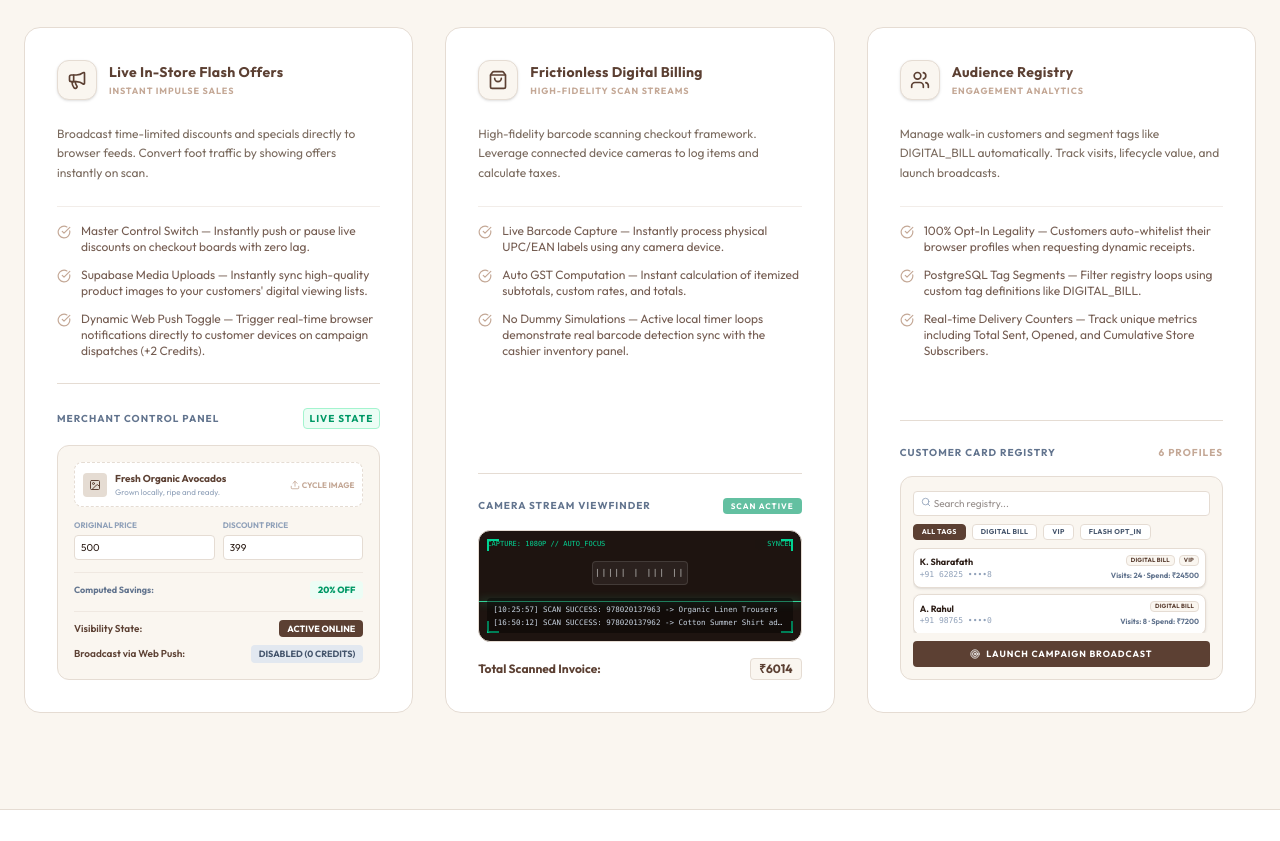
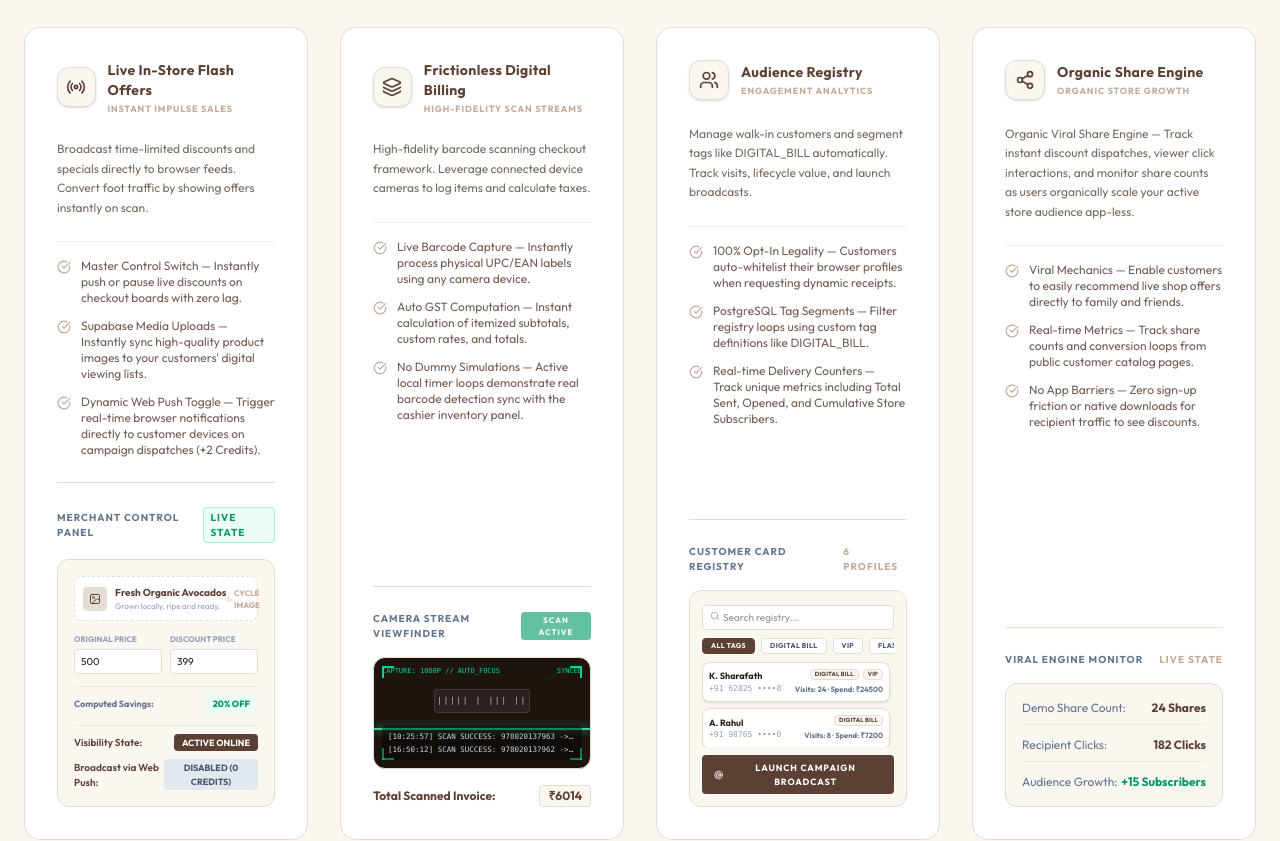
Before and after one commit to SharafathPersonal/Frontloop, a Next.js app: page / in a window 1280 px wide. Shown: the part 1380-2221 px from the top of the page. Built offline with nearby package versions, Linux system fonts and the light colour scheme; a web font is replaced by a local one.

Commit message:
feat: integrate viral flash share analytics and landing page feature card

```diff
--- a/src/app/api/offers/route.ts
+++ b/src/app/api/offers/route.ts
@@ -43,7 +43,7 @@ export async function GET(req: Request) {
     // Fetch active, non-deleted offers with filters, sorting, and pagination bounds
     let query = supabase
       .from('shop_flash_offers')
-      .select('id, product_name, offer_description, original_price, discount_price, show_percentage_badge, show_discount_price, image_url, created_at')
+      .select('id, product_name, offer_description, original_price, discount_price, show_percentage_badge, show_discount_price, image_url, created_at, push_shared_count')
       .eq('shop_id', shop.id)
       .eq('is_active', true)
       .eq('is_deleted', false);
--- /dev/null
+++ b/src/app/catalog/page.tsx
@@ -0,0 +1,37 @@
+'use client';
+
+import { Suspense } from 'react';
+import { useSearchParams } from 'next/navigation';
+import PublicOffersPage from '../offers/[shopSlug]/page';
+
+function CatalogContent() {
+  const searchParams = useSearchParams();
+  const shopSlug = searchParams.get('shop') || searchParams.get('slug') || '';
+
+  if (!shopSlug) {
+    return (
+      <div className="flex flex-col items-center justify-center min-h-screen bg-[#FAF6F0] p-6 text-center font-outfit">
+        <h1 className="serif-headline text-2xl text-[#5C4033] mb-4">No Shop Specified</h1>
+        <p className="text-sm text-slate-500 max-w-sm">
+          Please specify a shop slug in the URL query parameter (e.g., ?shop=my-shop) to view the verified merchant catalog.
+        </p>
+      </div>
+    );
+  }
+
+  const resolvedParams = Promise.resolve({ shopSlug });
+
+  return <PublicOffersPage params={resolvedParams} />;
+}
+
+export default function CatalogPage() {
+  return (
+    <Suspense fallback={
+      <div className="flex items-center justify-center min-h-screen bg-[#FAF6F0]">
+        <div className="text-sm text-[#5C4033] font-serif animate-pulse">Loading Catalog...</div>
+      </div>
+    }>
+      <CatalogContent />
+    </Suspense>
+  );
+}
--- a/src/app/offers/[shopSlug]/page.tsx
+++ b/src/app/offers/[shopSlug]/page.tsx
@@ -1,7 +1,7 @@
 'use client';
 
 import { useEffect, useState, useMemo, use, useCallback, useRef } from 'react';
-import { Search, Tag, Sparkles, Loader2, ChevronDown } from 'lucide-react';
+import { Search, Tag, Sparkles, Loader2, ChevronDown, Share2 } from 'lucide-react';
 import { supabase } from '@/lib/supabaseClient';
 
 interface OfferItem {
@@ -14,6 +14,7 @@ interface OfferItem {
   show_discount_price: boolean;
   image_url?: string | null;
   created_at?: string;
+  push_shared_count?: number;
 }
 
 interface ShopBrand {
@@ -57,6 +58,7 @@ function OfferCardComponent({
   themeColor: string;
   discountPct: (orig: number, disc: number) => number;
 }) {
+  const [shares, setShares] = useState(offer.push_shared_count || 0);
   const computedPct = discountPct(Number(offer.original_price), Number(offer.discount_price));
 
   const formatCreatedAt = (dateStr?: string) => {
@@ -137,12 +139,45 @@ function OfferCardComponent({
 
           {/* Button */}
           <div className="flex flex-col items-start sm:items-end shrink-0">
+            <div className="flex gap-2 items-center">
+              <button
+                onClick={async (e) => {
+                  e.stopPropagation();
+                  if (navigator.share) {
+                    try {
+                      await navigator.share({
+                        title: offer.product_name,
+                        text: offer.offer_description || `Check out this amazing offer for ${offer.product_name}!`,
+                        url: window.location.href,
+                      });
+                      setShares(prev => prev + 1);
+                      await supabase.rpc('increment_flash_offer_shares', { p_offer_id: offer.id });
+                    } catch (err) {
+                      console.error('Error sharing:', err);
+                    }
+                  } else {
+                    try {
+                      await navigator.clipboard.writeText(window.location.href);
+                      alert('Offer link copied to clipboard!');
+                      setShares(prev => prev + 1);
+                      await supabase.rpc('increment_flash_offer_shares', { p_offer_id: offer.id });
+                    } catch (err) {
+                      console.error('Failed to copy link:', err);
+                    }
+                  }
+                }}
+                className="px-2.5 py-1 rounded text-[8px] font-bold uppercase tracking-wider border flex items-center gap-1 hover:bg-[#FAF6F0] transition-colors"
+                style={{ borderColor: themeColor, color: themeColor }}
+              >
+                <Share2 size={10} /> Share {shares > 0 && `(${shares})`}
+              </button>
               <button
                 className="px-3.5 py-1 rounded text-[8px] font-bold uppercase tracking-wider text-white shadow-sm hover:scale-[1.02] transition-transform"
                 style={{ backgroundColor: themeColor }}
               >
                 CLAIM IN-STORE
               </button>
+            </div>
             <span className="text-[5.5px] sm:text-[6px] text-slate-400 font-bold uppercase tracking-widest mt-0.5">
               Available In-Store Only
             </span>
--- a/src/app/page.tsx
+++ b/src/app/page.tsx
@@ -10,7 +10,8 @@ import {
   Image as ImageIcon, AlertTriangle, X, Search, Loader2, Plus,
   Trash2, Download, Eye, Check, RefreshCw, HelpCircle,
   Settings, ChevronRight, Copy, Database, FileText, Lock, Sparkles,
-  CreditCard, TrendingUp, Sliders, Users, Megaphone, Target, Zap, ShoppingBag
+  CreditCard, TrendingUp, Sliders, Users, Megaphone, Target, Zap, ShoppingBag,
+  Share2, Layers, Radio
 } from 'lucide-react';
 
 export default function LandingPage() {
@@ -873,7 +874,7 @@ export default function LandingPage() {
             </p>
           </div>
 
-          <div className="grid grid-cols-1 lg:grid-cols-3 gap-8">
+          <div className="grid grid-cols-1 md:grid-cols-2 lg:grid-cols-4 gap-8">
 
             {/* COLUMN 1: Live In-Store Flash Offers */}
             <article className="gsap-reveal bg-white border border-[#E5DCD3] rounded-2xl p-8 flex flex-col justify-between hover:shadow-xl hover:scale-[1.01] transition-all duration-300">
@@ -882,7 +883,7 @@ export default function LandingPage() {
                 {/* Feature Header */}
                 <div className="flex items-center gap-3">
                   <div className="w-10 h-10 bg-[#FAF6F0] text-[#5C4033] rounded-xl flex items-center justify-center border border-[#E5DCD3] shadow-sm">
-                    <Megaphone size={20} />
+                    <Radio size={20} />
                   </div>
                   <div>
                     <h3 className="font-bold text-[#5C4033] text-sm tracking-wide">Live In-Store Flash Offers</h3>
@@ -1004,7 +1005,7 @@ export default function LandingPage() {
                 {/* Feature Header */}
                 <div className="flex items-center gap-3">
                   <div className="w-10 h-10 bg-[#FAF6F0] text-[#5C4033] rounded-xl flex items-center justify-center border border-[#E5DCD3] shadow-sm">
-                    <ShoppingBag size={20} />
+                    <Layers size={20} />
                   </div>
                   <div>
                     <h3 className="font-bold text-[#5C4033] text-sm tracking-wide">Frictionless Digital Billing</h3>
@@ -1192,6 +1193,67 @@ export default function LandingPage() {
                   >
                     <Target size={10} /> Launch Campaign Broadcast
                   </button>
+                </div>
+              </div>
+            </article>
+
+            {/* COLUMN 4: Organic Viral Share Engine */}
+            <article className="gsap-reveal bg-white border border-[#E5DCD3] rounded-2xl p-8 flex flex-col justify-between hover:shadow-xl hover:scale-[1.01] transition-all duration-300">
+              <div className="space-y-6">
+
+                {/* Feature Header */}
+                <div className="flex items-center gap-3">
+                  <div className="w-10 h-10 bg-[#FAF6F0] text-[#5C4033] rounded-xl flex items-center justify-center border border-[#E5DCD3] shadow-sm">
+                    <Share2 size={20} />
+                  </div>
+                  <div>
+                    <h3 className="font-bold text-[#5C4033] text-sm tracking-wide">Organic Share Engine</h3>
+                    <p className="text-[9px] text-[#C4A896] font-bold uppercase tracking-widest mt-0.5">Organic Store Growth</p>
+                  </div>
+                </div>
+
+                <p className="text-xs text-[#7A6A5E] leading-relaxed">
+                  Organic Viral Share Engine — Track instant discount dispatches, viewer click interactions, and monitor share counts as users organically scale your active store audience app-less.
+                </p>
+
+                {/* Sub-capabilities list */}
+                <ul className="space-y-3 text-xs text-[#5C4033]/85 border-t border-[#E5DCD3]/50 pt-4">
+                  <li className="flex items-start gap-2.5">
+                    <CheckCircle size={14} className="text-[#C4A896] mt-0.5 shrink-0" />
+                    <span>Viral Mechanics — Enable customers to easily recommend live shop offers directly to family and friends.</span>
+                  </li>
+                  <li className="flex items-start gap-2.5">
+                    <CheckCircle size={14} className="text-[#C4A896] mt-0.5 shrink-0" />
+                    <span>Real-time Metrics — Track share counts and conversion loops from public customer catalog pages.</span>
+                  </li>
+                  <li className="flex items-start gap-2.5">
+                    <CheckCircle size={14} className="text-[#C4A896] mt-0.5 shrink-0" />
+                    <span>No App Barriers — Zero sign-up friction or native downloads for recipient traffic to see discounts.</span>
+                  </li>
+                </ul>
+              </div>
+
+              {/* Dynamic Interactive Share Engine Simulator Widget */}
+              <div className="pt-6 mt-6 border-t border-[#E5DCD3] space-y-4">
+                <div className="flex items-center justify-between text-[10px] font-bold text-slate-500 uppercase tracking-widest">
+                  <span>Viral Engine Monitor</span>
+                  <span className="text-[#C4A896] font-bold">Live State</span>
+                </div>
+
+                <div className="bg-[#FAF6F0] p-4 rounded-xl border border-[#E5DCD3] space-y-3">
+                  {/* Share tracker simulator */}
+                  <div className="flex items-center justify-between text-xs border-b border-[#E5DCD3]/50 pb-2">
+                    <span className="text-slate-500">Demo Share Count:</span>
+                    <span className="font-bold text-[#5C4033]">24 Shares</span>
+                  </div>
+                  <div className="flex items-center justify-between text-xs border-b border-[#E5DCD3]/50 pb-2">
+                    <span className="text-slate-500">Recipient Clicks:</span>
+                    <span className="font-bold text-[#5C4033]">182 Clicks</span>
+                  </div>
+                  <div className="flex items-center justify-between text-xs">
+                    <span className="text-slate-500">Audience Growth:</span>
+                    <span className="font-bold text-emerald-600">+15 Subscribers</span>
+                  </div>
                 </div>
               </div>
             </article>
--- a/src/types/broadcast.ts
+++ b/src/types/broadcast.ts
@@ -318,6 +318,7 @@ export interface FlashOffer {
   views_count: number;
   push_sent_count?: number;
   push_opened_count?: number;
+  push_shared_count?: number;
   image_url?: string | null;
   created_at: string;
   updated_at: string;
```
Also changed, not shown: src/app/dashboard/flash-offers/page.tsx (+36 -8 lines), .antigravity/changelog.md, 1 other file (tests, documents, lock files or other folders). Lines whose indentation alone changed are shown as unchanged.
